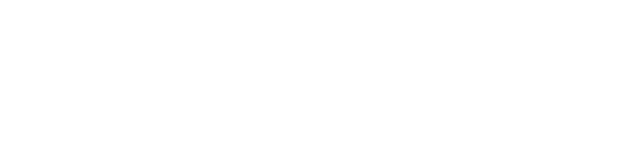
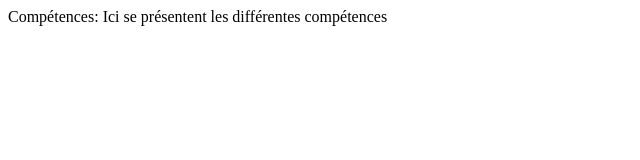
Before and after one commit to ORiVS/git1-mon-cv, a plain HTML site: page index.html in a window 1280 px wide. Shown: the whole page, without its empty margins (0-640 px from the left). Drawn offline with Linux system fonts and the light colour scheme.

Commit message:
mise en place de la section compétences

```diff
--- a/index.html
+++ b/index.html
@@ -7,6 +7,8 @@
     <title>PROJET</title>
 </head>
 <body>
-
+    <section>
+        Compétences: Ici se présentent les différentes compétences
+    </section>
 </body>
 </html>
```
